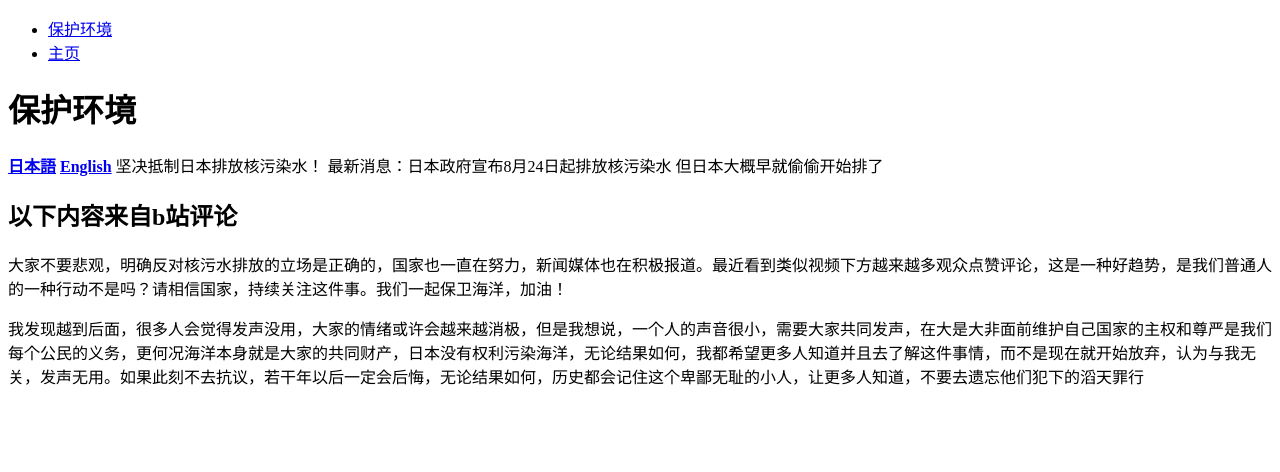
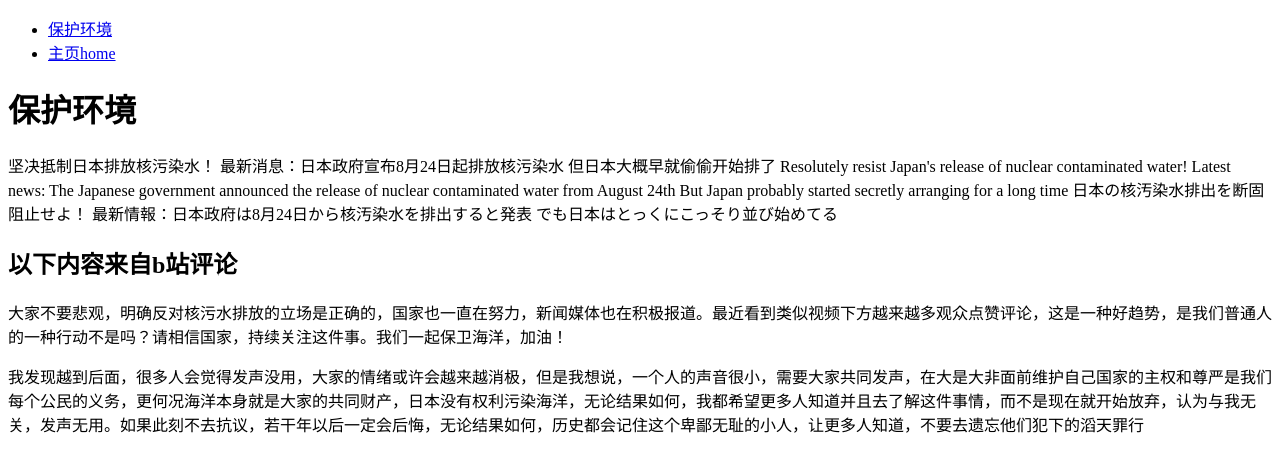
Before and after one commit to zhyzxbili/zhyzxbili.github.io, a plain HTML site: page index.html in a window 1280 px wide. Drawn offline with Linux system fonts and the light colour scheme.

Commit message:
Update index.html

```diff
--- a/index.html
+++ b/index.html
@@ -11,7 +11,7 @@
 
     <ul class="list">
         <li><a href="https://8848yyds.github.io">保护环境</a></li>
-        <li><a class="active" href="https://8848yyds.github.io">主页</a></li>
+        <li><a class="active" href="https://8848yyds.github.io">主页home</a></li>
     </ul>
     <div class="box">
 
@@ -19,11 +19,16 @@
             <h1>
                 保护环境
             </h1>
-            <b><a href=".\jp.html">日本語</a></b>
-            <b><a href=".\en.html">English</a></b>
+
             坚决抵制日本排放核污染水！
             最新消息：日本政府宣布8月24日起排放核污染水
             但日本大概早就偷偷开始排了
+            Resolutely resist Japan's release of nuclear contaminated water!
+Latest news: The Japanese government announced the release of nuclear contaminated water from August 24th
+But Japan probably started secretly arranging for a long time
+            日本の核汚染水排出を断固阻止せよ！
+最新情報：日本政府は8月24日から核汚染水を排出すると発表
+でも日本はとっくにこっそり並び始めてる
             <h2>
                 以下内容来自b站评论
             </h2>
```
